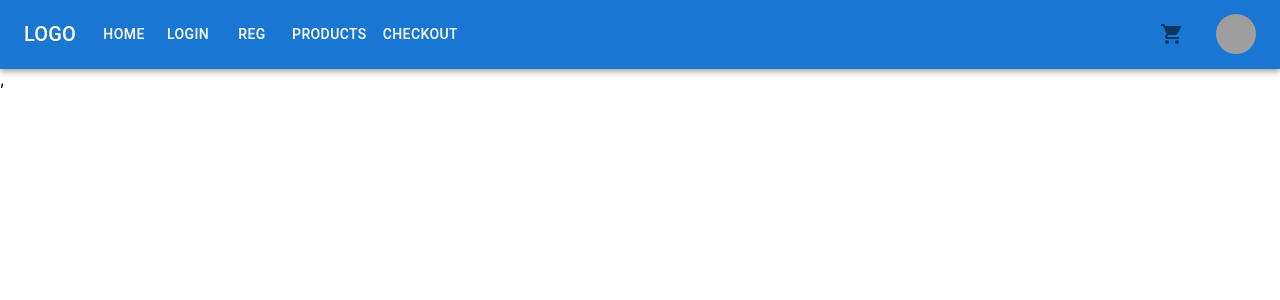
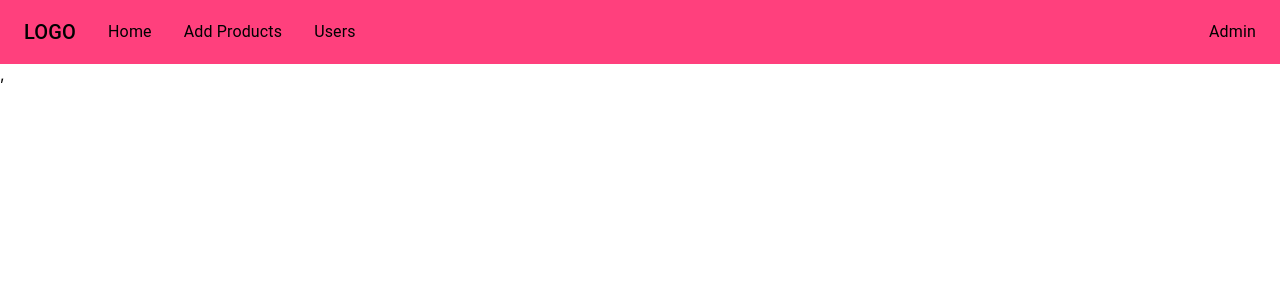
Before and after one commit to nizamseu/shop, a React (Create React App) app: page /dashboard in a window 1280 px wide. Shown: the top 300 px of the page. Built offline with nearby package versions, Linux system fonts and the light colour scheme; grey boxes are pictures that could not be loaded.

Commit message:
dashboard navbar is done

```diff
--- a/src/App.js
+++ b/src/App.js
@@ -11,14 +11,16 @@ import Products from "./Home/Products/Products";
 import CheckOut from "./Components/CheckOut/CheckOut";
 import ProductDetails from "./Home/Products/ProductDetails";
 import Cart from "./Components/Cart/Cart";
+import Dashboard from "./Components/Dashboard/Dashboard/Dashboard";
+import AddProducts from "./Components/Dashboard/AddProducts/AddProducts";
+import Users from "./Components/Dashboard/Users/Users";
 function App() {
   return (
     <div>
       <BrowserRouter>
-        <Navbar></Navbar>
         <Routes>
-          <Route index element={<Home />} />
-          <Route path="/home" element={<Home />} />
+          <Route path="/" element={<Home />}>
+            {/* <Route path="/home" element={<Home />} /> */}
             <Route path="/login" element={<Login />} />
             <Route path="/reg" element={<Registration />} />
             <Route path="/products" element={<Products />} />
@@ -33,6 +35,11 @@ function App() {
                 </PrivateRoute>
               }
             ></Route>
+          </Route>
+          <Route path="/dashboard" element={<Dashboard />}>
+            <Route path="addProducts" element={<AddProducts />} />
+            <Route path="users" element={<Users />} />
+          </Route>
         </Routes>
       </BrowserRouter>
       ,
--- /dev/null
+++ b/src/Components/Dashboard/AddProducts/AddProducts.js
@@ -0,0 +1,11 @@
+import React from "react";
+
+const AddProducts = () => {
+  return (
+    <div>
+      <h1>Add New Products</h1>
+    </div>
+  );
+};
+
+export default AddProducts;
--- /dev/null
+++ b/src/Components/Dashboard/DashBoardNav/DashBoardNav.js
@@ -0,0 +1,133 @@
+import * as React from "react";
+import AppBar from "@mui/material/AppBar";
+import Box from "@mui/material/Box";
+import Toolbar from "@mui/material/Toolbar";
+import IconButton from "@mui/material/IconButton";
+import Typography from "@mui/material/Typography";
+import Menu from "@mui/material/Menu";
+import MenuIcon from "@mui/icons-material/Menu";
+import Container from "@mui/material/Container";
+import Button from "@mui/material/Button";
+import Tooltip from "@mui/material/Tooltip";
+import MenuItem from "@mui/material/MenuItem";
+// import "./navbar.css";
+import { Link, NavLink } from "react-router-dom";
+
+const pages = ["AddProducts", "Users"];
+const DashBoardNav = () => {
+  const [anchorElNav, setAnchorElNav] = React.useState(null);
+
+  const handleOpenNavMenu = (event) => {
+    setAnchorElNav(event.currentTarget);
+  };
+
+  const handleCloseNavMenu = () => {
+    setAnchorElNav(null);
+  };
+
+  return (
+    <AppBar
+      sx={{ background: "#FF407D", color: "black", boxShadow: "none" }}
+      position="static"
+    >
+      <Container maxWidth="xl">
+        <Toolbar disableGutters>
+          <Typography
+            variant="h6"
+            noWrap
+            component="div"
+            sx={{ mr: 2, display: { xs: "none", md: "flex" } }}
+          >
+            LOGO
+          </Typography>
+
+          <Box sx={{ flexGrow: 1, display: { xs: "flex", md: "none" } }}>
+            <IconButton
+              size="large"
+              aria-label="account of current user"
+              aria-controls="menu-appbar"
+              aria-haspopup="true"
+              onClick={handleOpenNavMenu}
+              color="inherit"
+            >
+              <MenuIcon />
+            </IconButton>
+            <Menu
+              className="setting"
+              id="menu-appbar"
+              anchorEl={anchorElNav}
+              anchorOrigin={{
+                vertical: "bottom",
+                horizontal: "left",
+              }}
+              keepMounted
+              transformOrigin={{
+                vertical: "top",
+                horizontal: "left",
+              }}
+              open={Boolean(anchorElNav)}
+              onClose={handleCloseNavMenu}
+              sx={{
+                display: { xs: "block", md: "none" },
+              }}
+            >
+              <MenuItem onClick={handleCloseNavMenu}>
+                <Link to={"/"} textAlign="center">
+                  Home
+                </Link>
+              </MenuItem>
+              <MenuItem onClick={handleCloseNavMenu}>
+                <Link to={"addProducts"} textAlign="center">
+                  Add Products
+                </Link>
+              </MenuItem>
+              <MenuItem onClick={handleCloseNavMenu}>
+                <Link to={"users"} textAlign="center">
+                  Users
+                </Link>
+              </MenuItem>
+            </Menu>
+          </Box>
+          <Typography
+            variant="h6"
+            noWrap
+            component="div"
+            sx={{ flexGrow: 1, display: { xs: "flex", md: "none" } }}
+          >
+            LOGO
+          </Typography>
+          <Box
+            sx={{
+              flexGrow: 1,
+              display: { xs: "none", md: "flex" },
+              a: { textDecoration: "none", color: "black" },
+            }}
+          >
+            <MenuItem onClick={handleCloseNavMenu}>
+              <Link to={"/"} textAlign="center">
+                Home
+              </Link>
+            </MenuItem>
+            <MenuItem>
+              <Link to={"addProducts"} textAlign="center">
+                Add Products
+              </Link>
+            </MenuItem>
+            <MenuItem>
+              <Link to={"users"} textAlign="center">
+                Users
+              </Link>
+            </MenuItem>
+          </Box>
+
+          <Box sx={{ flexGrow: 0 }}>
+            <Tooltip title="Admin">
+              <Typography>Admin</Typography>
+            </Tooltip>
+          </Box>
+        </Toolbar>
+      </Container>
+    </AppBar>
+  );
+};
+export default DashBoardNav;
--- /dev/null
+++ b/src/Components/Dashboard/Dashboard/Dashboard.js
@@ -0,0 +1,14 @@
+import React from "react";
+import { Outlet } from "react-router";
+import DashBoardNav from "../DashBoardNav/DashBoardNav";
+
+const Dashboard = () => {
+  return (
+    <div>
+      <DashBoardNav></DashBoardNav>
+      <Outlet />
+    </div>
+  );
+};
+
+export default Dashboard;
--- /dev/null
+++ b/src/Components/Dashboard/Users/Users.js
@@ -0,0 +1,11 @@
+import React from "react";
+
+const Users = () => {
+  return (
+    <div>
+      <h1>All users List</h1>
+    </div>
+  );
+};
+
+export default Users;
--- a/src/Home/Home/Home.js
+++ b/src/Home/Home/Home.js
@@ -1,9 +1,12 @@
 import React from "react";
+import { Outlet } from "react-router";
+import Navbar from "../Navbar/Navbar";
 
 const Home = () => {
   return (
     <div>
-      <h1>Home</h1>
+      <Navbar></Navbar>
+      <Outlet></Outlet>
     </div>
   );
 };
--- a/src/Home/Navbar/Navbar.js
+++ b/src/Home/Navbar/Navbar.js
@@ -19,7 +19,7 @@ import Badge from "@mui/material/Badge";
 import { styled } from "@mui/material/styles";
 import { useSelector } from "react-redux";
 const pages = ["Home", "Login", "Reg", "Products", "CheckOut"];
-const settings = ["Profile", "Account", "Dashboard", "Logout"];
+const settings = ["Profile", "Account", "Dashboard"];
 const StyledBadge = styled(Badge)(({ theme }) => ({
   "& .MuiBadge-badge": {
     right: -3,
```
Lines whose indentation alone changed are shown as unchanged.
